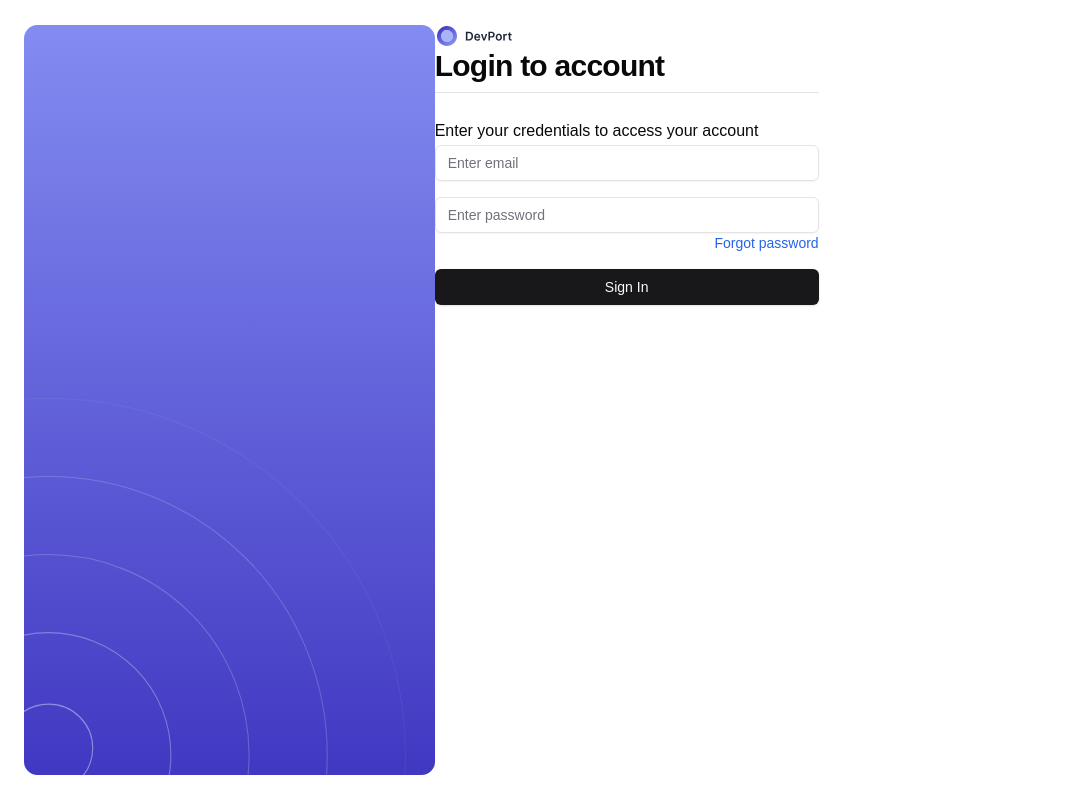
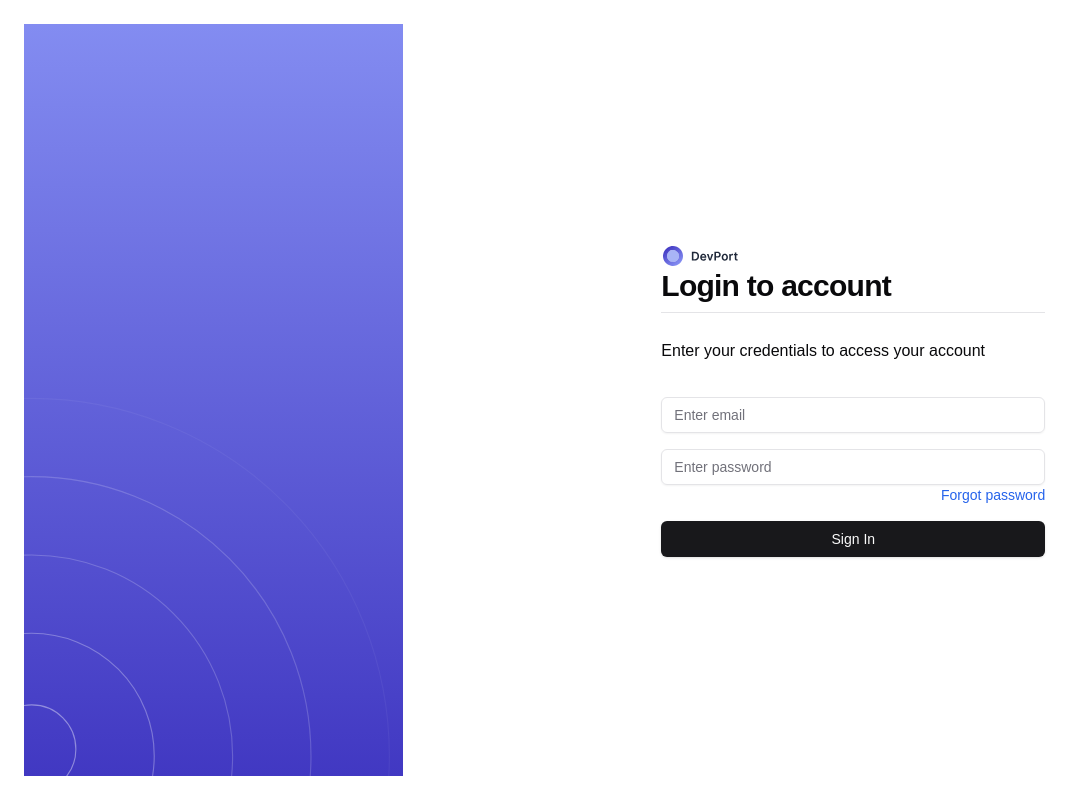
Before and after one commit to Shameera17/user-portfolio-management, a Next.js app: page /auth/signin in a window 1280 px wide. Shown: the whole page, without its empty margins (0-1084 px from the left). Built offline with nearby package versions, Linux system fonts and the light colour scheme.

Commit message:
added changes to AuthTemplate

```diff
--- a/package.json
+++ b/package.json
@@ -9,6 +9,7 @@
     "lint": "next lint"
   },
   "dependencies": {
+    "@radix-ui/react-aspect-ratio": "^1.1.0",
     "@radix-ui/react-icons": "^1.3.0",
     "@radix-ui/react-label": "^2.1.0",
     "@radix-ui/react-slot": "^1.1.0",
--- a/src/app/components/templates/AuthTemplate.tsx
+++ b/src/app/components/templates/AuthTemplate.tsx
@@ -12,16 +12,27 @@ export const AuthTemplate = ({
   subtitle: string;
 }) => {
   return (
-    <div className="min-h-screen flex p-6">
-      <section className="relative hidden md:flex md:w-1/3  h-auto">
-        <Image src="/images/login-bg.svg" fill={true} alt="auth-side-img" />
+    <div className="min-h-screen flex">
+      {/* Left Section (Image) */}
+      <section className="relative hidden md:flex md:w-1/3 h-screen">
+        <Image
+          src="/images/login-bg.svg"
+          fill={true}
+          alt="auth-side-img"
+          className="object-cover p-6"
+          loading="lazy"
+        />
       </section>
-      <section className="md:w-2/3 h-auto ">
-        <div className="max-w-sm ">
-          <div>
-            <Image src="/images/logo.svg" width={78} height={24} alt="logo" />
+
+      {/* Right Section (Form) */}
+      <section className="flex flex-col justify-center items-center md:w-2/3 h-screen p-6">
+        <div className="max-w-sm w-full">
+          <div className="mb-8">
+            <Image src="/images/Logo.svg" width={78} height={24} alt="logo" />
             <AuthLabelGroup title={title} subtitle={subtitle} />
           </div>
+
+          {/* Children (Input Form) */}
           {children}
         </div>
       </section>
--- /dev/null
+++ b/src/components/ui/aspect-ratio.tsx
@@ -0,0 +1,7 @@
+"use client"
+
+import * as AspectRatioPrimitive from "@radix-ui/react-aspect-ratio"
+
+const AspectRatio = AspectRatioPrimitive.Root
+
+export { AspectRatio }
```
Also changed, not shown: 1 other file (tests, documents, lock files or other folders).
